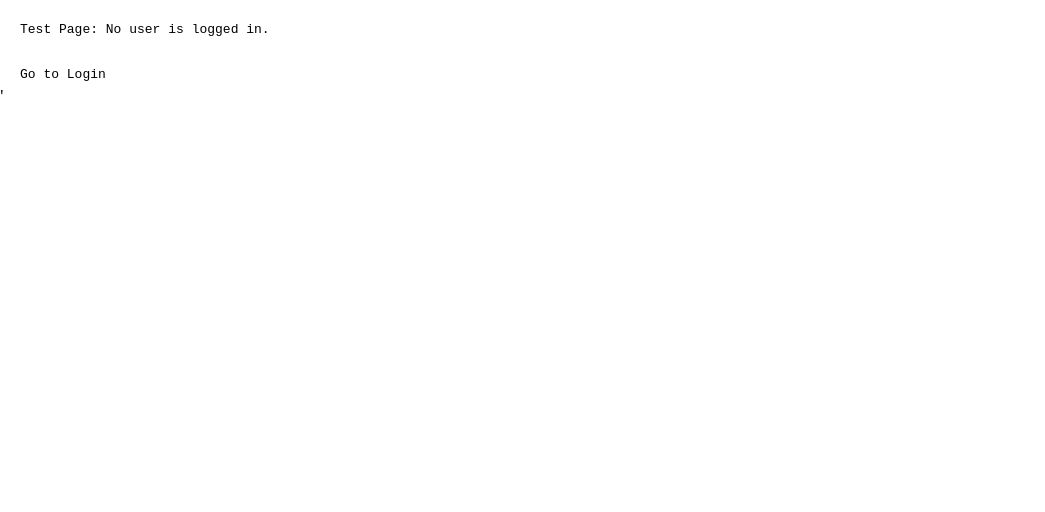
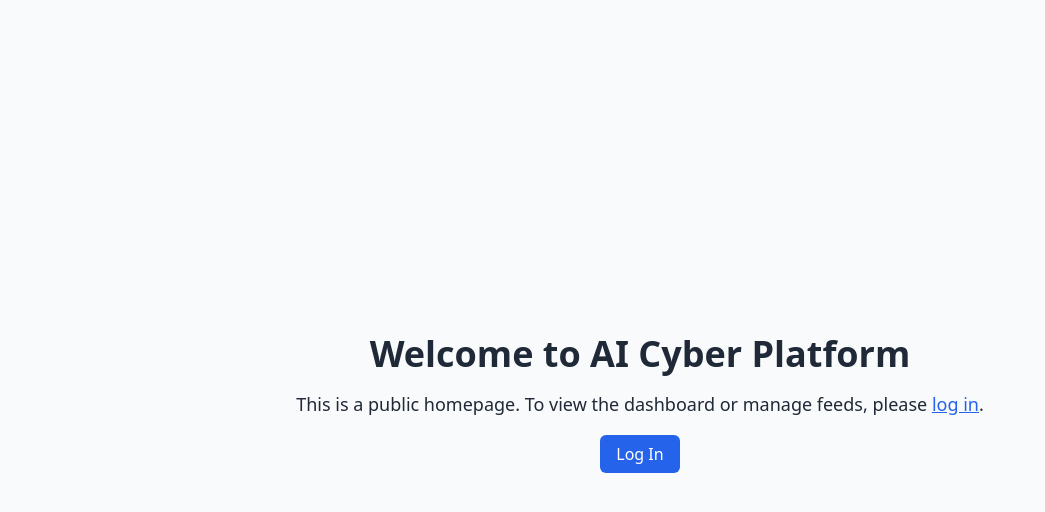
Before and after one commit to k3v1n888/gcp, a React (Create React App) app in the folder frontend/: page / in a window 1280 px wide. Shown: the top 512 px of the page, without its empty margins (0-1045 px from the left). Built offline with nearby package versions, Linux system fonts and the light colour scheme; no server answers; the HTML template or start-up script is replaced by a standard one.

Commit message:
Update App.jsx

```diff
--- a/frontend/src/App.jsx
+++ b/frontend/src/App.jsx
@@ -1,15 +1,33 @@
+// frontend/src/App.jsx
+
 import React from 'react';
 import { Route, Routes } from 'react-router-dom';
 import { UserProvider } from './context/UserContext';
+import ProtectedRoutes from './components/ProtectedRoutes';
+import Home from './pages/Home';
 import Login from './pages/Login';
-import TestPage from './pages/TestPage'; // Import our new page
+import Dashboard from './pages/Dashboard';
+import AdminPanel from './pages/AdminPanel';
+import Unauthorized from './pages/Unauthorized';
 
 function App() {
   return (
     <UserProvider>
       <Routes>
+        {/* Public Routes */}
+        <Route path="/" element={<Home />} />
         <Route path="/login" element={<Login />} />
-        <Route path="/" element={<TestPage />} />
+        <Route path="/unauthorized" element={<Unauthorized />} />
+
+        {/* Protected Routes for any logged-in user */}
+        <Route element={<ProtectedRoutes allowedRoles={['admin', 'user', 'analyst', 'viewer']} />}>
+          <Route path="/dashboard" element={<Dashboard />} />
+        </Route>
+
+        {/* Admin-Only Protected Route */}
+        <Route element={<ProtectedRoutes allowedRoles={['admin']} />}>
+          <Route path="/admin" element={<AdminPanel />} />
+        </Route>
       </Routes>
     </UserProvider>
   );
```
